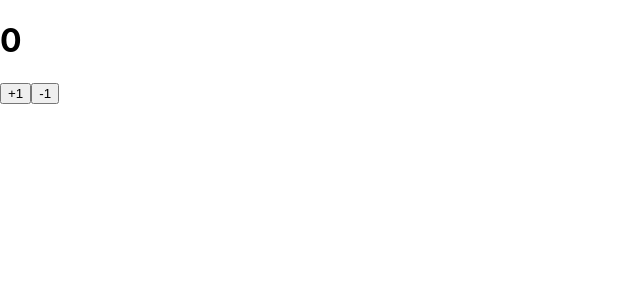
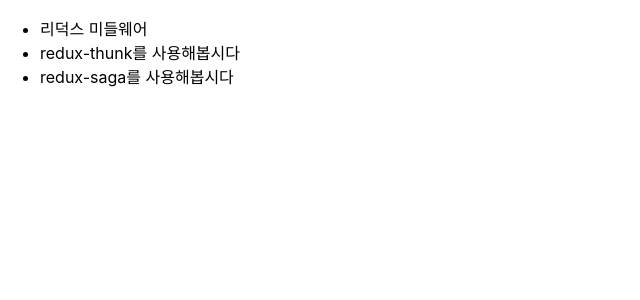
Before and after one commit to euna0104/begin-react, a React (Create React App) app: page / in a window 1280 px wide. Shown: the top 300 px of the page, without its empty margins (0-640 px from the left). Built offline with nearby package versions, Linux system fonts and the light colour scheme.

Commit message:
feat: 비동기작업 post 목록 구현

```diff
--- a/src/App.js
+++ b/src/App.js
@@ -1,8 +1,8 @@
 import React from 'react';
-import CounterContainer from './containers/CounterContainer';
+import PostListContainer from './containers/PostListContainer';
 
 function App() {
-  return <CounterContainer />;
+  return <PostListContainer />;
 }
 
 export default App;
--- /dev/null
+++ b/src/components/PostList.js
@@ -0,0 +1,16 @@
+// 포스트 목록 구현
+import React from 'react';
+
+function PostList({ posts }) {
+    return (
+        <ul>
+            {posts.map(post => (
+                <li key = {post.id}>
+                    {post.title}
+                </li>
+            ))}
+        </ul>
+    );
+}
+
+export default PostList;
--- /dev/null
+++ b/src/containers/PostListContainer.js
@@ -0,0 +1,22 @@
+// PostList를 위한 컨테이너 컴포넌트
+import React, { useEffect } from 'react';
+import { useSelector, useDispatch } from 'react-redux';
+import PostList from '../components/PostList';
+import { getPosts } from '../modules/posts';
+
+function PostListContainer() {
+    const { data, loading, error } = useSelector(state => state.posts.posts);
+    const dispatch = useDispatch();
+
+    // 컴포넌트 마운트 후 포스트 목록 요청
+    useEffect(() => {
+        dispatch(getPosts());
+    }, [dispatch]);
+
+    if (loading) return <div>로딩중...</div>;
+    if (error) return <div>에러 발생</div>;
+    if (!data) return null;
+    return <PostList posts={data} />;
+}
+
+export default PostListContainer;
```
